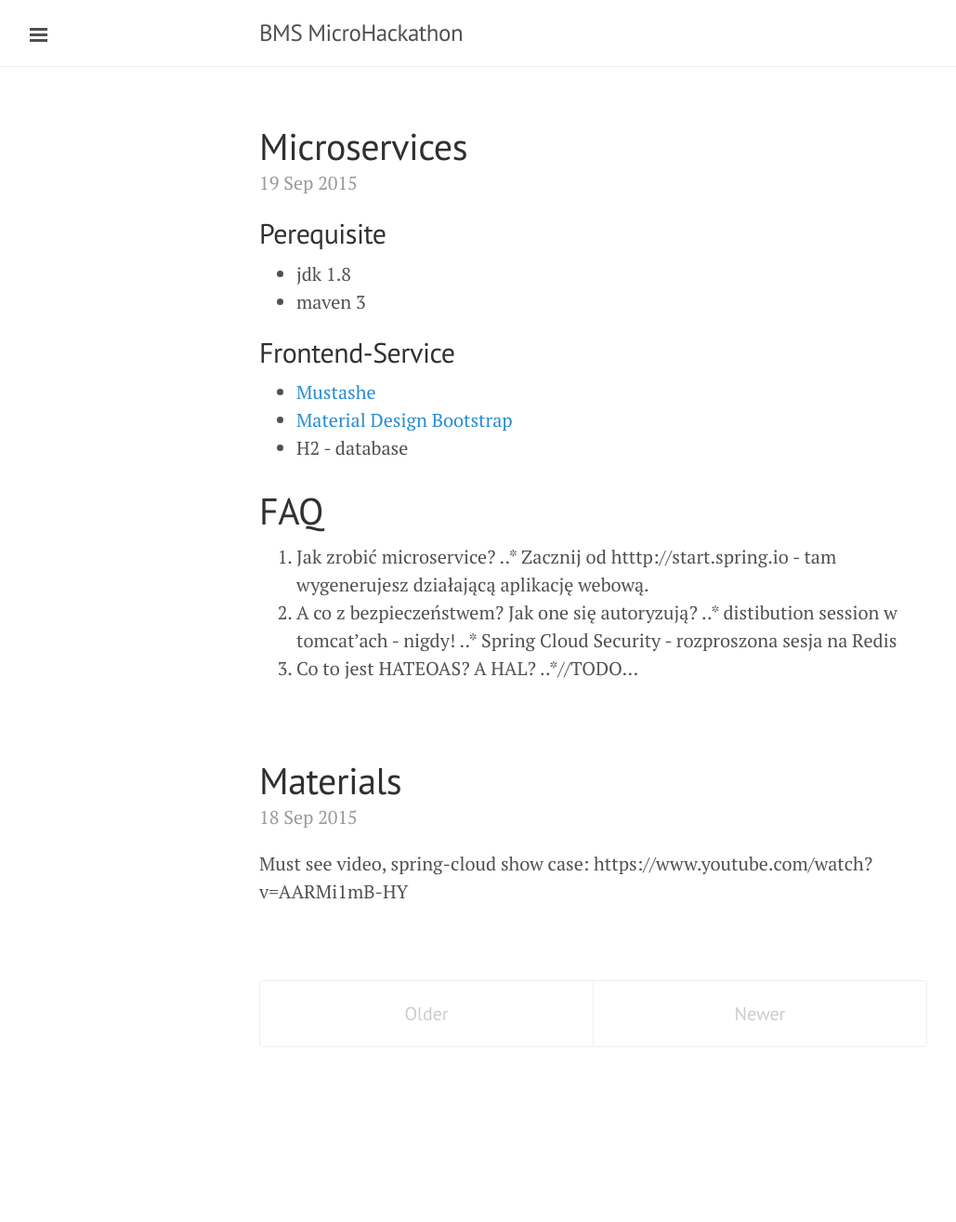
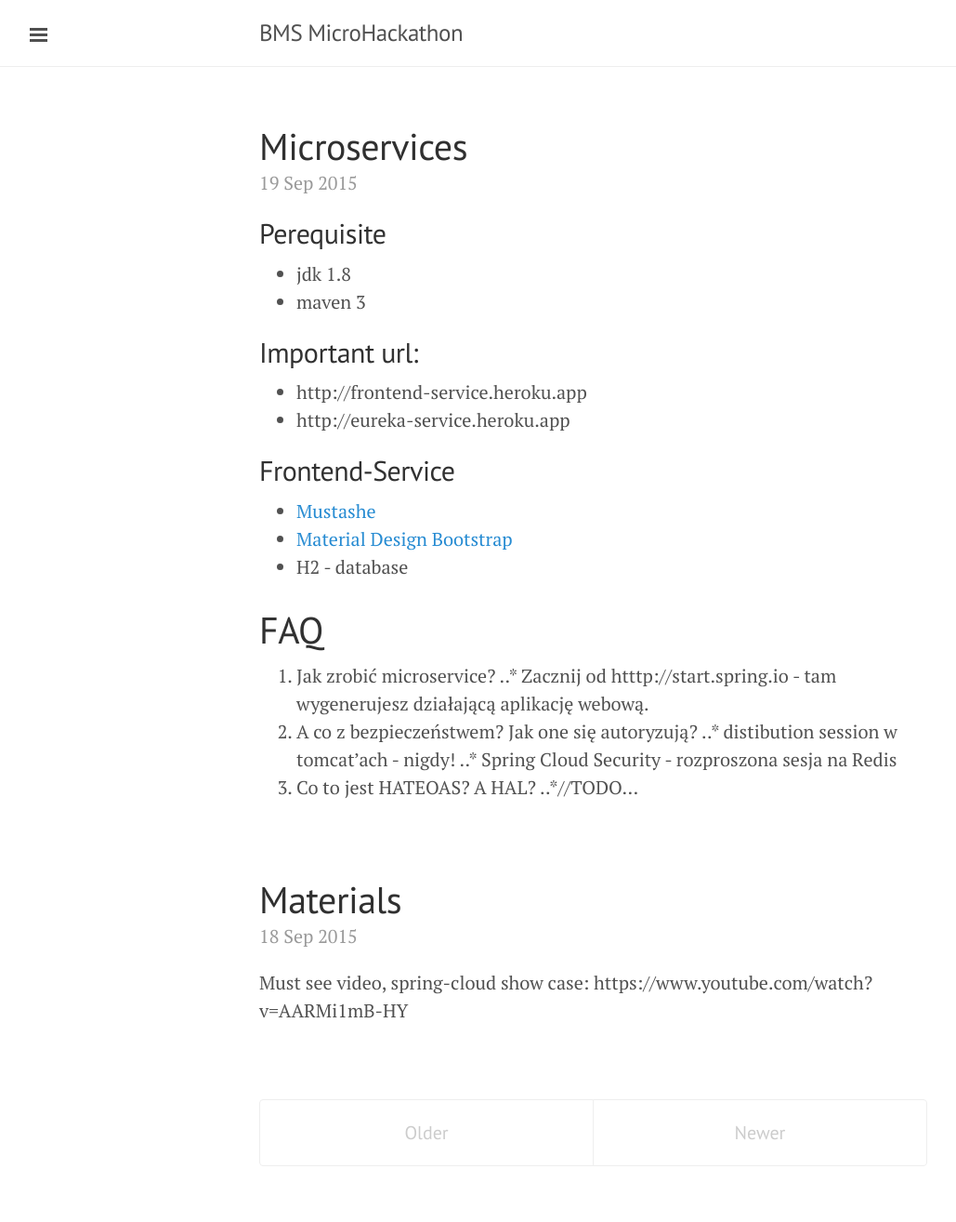
Before and after one commit to bms-devs/bms-hackathon-2015-09-26.github.io, a Jekyll site: the page built from index.html, in a window 1280 px wide. Shown: the whole page at 93% size, without its empty margins (1-1030 px from the left). Built offline with Jekyll 4.4.1, drawn with Linux system fonts in a browser that asks for light colours; Markdown is read by kramdown in place of the engine named in the settings; the list of posts is cut into pages by our own code; before the commit the page ends 1186 px from its top, so only the background shows below that.

Commit message:
Update 2015-09-19-microservices.md

```diff
--- a/_posts/2015-09-19-microservices.md
+++ b/_posts/2015-09-19-microservices.md
@@ -1,6 +1,10 @@
 ## Perequisite
 * jdk 1.8
 * maven 3
+
+## Important url:
+* http://frontend-service.heroku.app
+* http://eureka-service.heroku.app
 
 ## Frontend-Service
 * [Mustashe](https://github.com/mjeanroy/springmvc-mustache)
```
